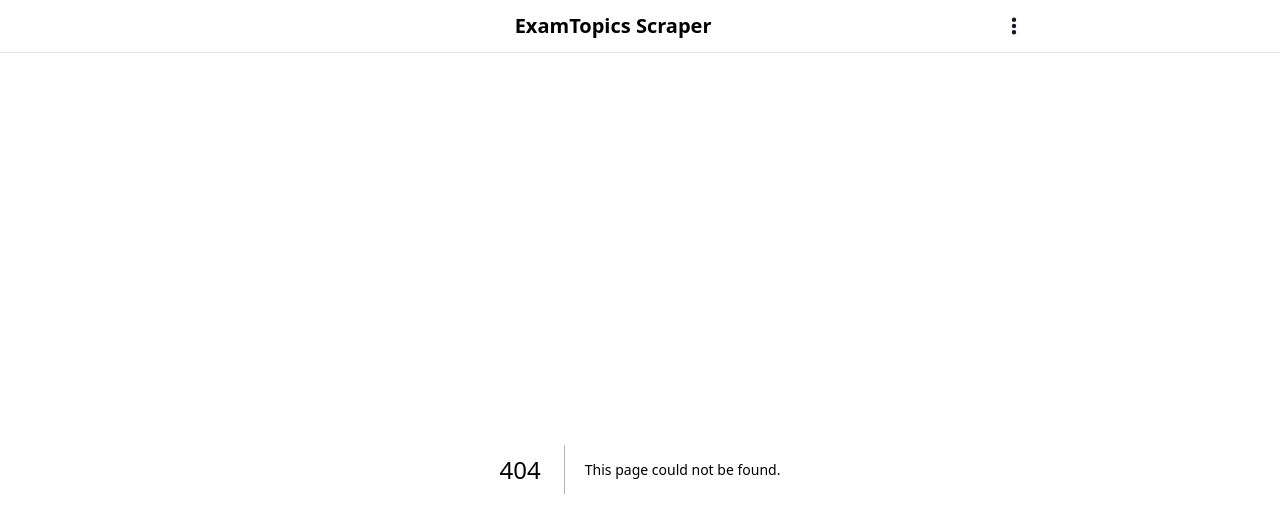
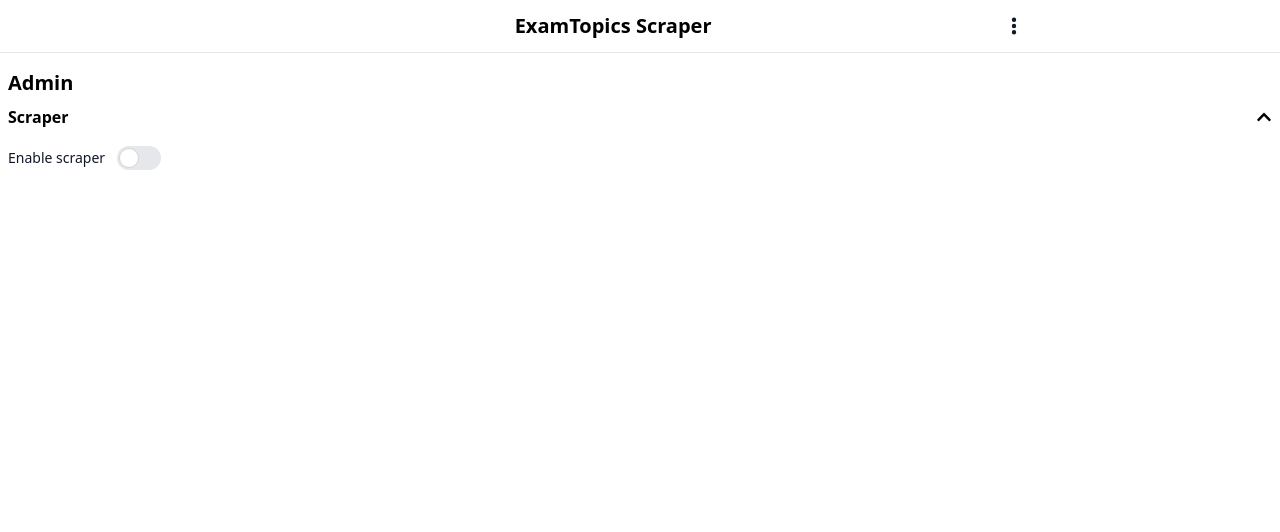
Before and after one commit to zqtay/examtopics-scraper, a Next.js app: page /admin in a window 1280 px wide. Before the commit this address had no page. Shown: the top 532 px of the page. Built offline with nearby package versions, Linux system fonts and the light colour scheme.

Commit message:
Add admin page for scraper

```diff
--- a/src/components/ui/accordion.tsx
+++ b/src/components/ui/accordion.tsx
@@ -1,4 +1,4 @@
-import { FC, ReactNode } from "react";
+import { FC, ReactNode, useEffect, useState } from "react";
 import { FaChevronDown, FaChevronUp } from "react-icons/fa";
 
 type AccordionProps = {
@@ -9,18 +9,29 @@
 };
 
 const Accordion: FC<AccordionProps> = ({ label, collapsed, children, toggle }) => {
+  const [isCollapsed, setIsCollapsed] = useState(collapsed ?? false);
+
+  const _toggler = () => {
+    setIsCollapsed(prev => !prev);
+  };
+
+  useEffect(() => {
+    // Overwrite internal state
+    setIsCollapsed(collapsed ?? false);
+  }, [collapsed])
+
   return <div>
     <div
       className="flex font-semibold mb-4 items-center cursor-pointer"
-      onClick={toggle}
+      onClick={toggle ?? _toggler}
     >
       {label}
-      {collapsed ?
+      {isCollapsed ?
         <FaChevronDown className="ml-auto" /> :
         <FaChevronUp className="ml-auto" />
       }
     </div>
-    {!collapsed && children}
+    {!isCollapsed && children}
   </div>;
 };
 
--- /dev/null
+++ b/src/components/ui/toggle.tsx
@@ -0,0 +1,17 @@
+import { ChangeEventHandler, FC } from "react";
+
+type ToggleProps = {
+  label?: string;
+  checked?: boolean;
+  onChange?: ChangeEventHandler<HTMLInputElement>;
+};
+
+const Toggle: FC<ToggleProps> = ({ label, checked, onChange }) => {
+  return <label className="inline-flex items-center cursor-pointer">
+    {label && <span className="me-3 text-sm font-medium text-gray-900 dark:text-gray-300">{label}</span>}
+    <input type="checkbox" value="" className="sr-only peer" onChange={onChange} checked={checked} />
+    <div className="relative w-11 h-6 bg-gray-200 peer-focus:outline-none peer-focus:ring-4 peer-focus:ring-blue-300 dark:peer-focus:ring-blue-800 rounded-full peer dark:bg-gray-700 peer-checked:after:translate-x-full rtl:peer-checked:after:-translate-x-full peer-checked:after:border-white after:content-[''] after:absolute after:top-[2px] after:start-[2px] after:bg-white after:border-gray-300 after:border after:rounded-full after:h-5 after:w-5 after:transition-all dark:border-gray-600 peer-checked:bg-blue-600"></div>
+  </label>
+};
+
+export default Toggle;
--- /dev/null
+++ b/src/lib/admin.ts
@@ -0,0 +1,3 @@
+export let scraperState = {
+  enabled: false,
+};
--- /dev/null
+++ b/src/pages/admin/index.tsx
@@ -0,0 +1,39 @@
+import Accordion from "@/components/ui/accordion";
+import Toggle from "@/components/ui/toggle";
+import { ChangeEvent, useEffect, useState } from "react";
+
+const Admin = () => {
+  const [scraper, setScraper] = useState<any>();
+
+  const handleChange = (e: ChangeEvent<HTMLInputElement>) => {
+    const updated = { ...scraper, enabled: e.target.checked };
+    // Update backend
+    fetch("/api/admin/scraper", {
+      method: "PUT",
+      headers: {
+        "Content-Type": "application/json"
+      },
+      body: JSON.stringify(updated)
+    });
+    setScraper(updated);
+  };
+
+  useEffect(() => {
+    fetch("/api/admin/scraper").then(res => res.json()).then(setScraper);
+  }, []);
+
+  return <div>
+    <div className="text-xl font-semibold mb-2">Admin</div>
+    <Accordion label={"Scraper"}>
+      <div className="w-full">
+        <Toggle
+          label={"Enable scraper"}
+          checked={scraper?.enabled}
+          onChange={handleChange}
+        />
+      </div>
+    </Accordion>
+  </div>;
+};
+
+export default Admin;
--- /dev/null
+++ b/src/pages/api/admin/scraper.ts
@@ -0,0 +1,38 @@
+import { scraperState } from "@/lib/admin";
+import type { NextApiRequest, NextApiResponse } from "next";
+import { ApiError } from "next/dist/server/api-utils";
+
+export default async function handler(req: NextApiRequest, res: NextApiResponse) {
+  try {
+    const method = req.method;
+    switch (method) {
+      case "GET":
+        return await handleGet(req, res);
+      case "PUT":
+        return await handlePut(req, res);
+      default:
+        res.setHeader("Allow", "GET, PUT");
+        throw new ApiError(405, `Method not allowed`);
+    }
+  }
+  catch (error) {
+    console.error(error);
+    if (error instanceof ApiError) {
+      return res.status(error.statusCode).json({ message: error.message });
+    }
+    return res.status(500).json({ message: "Internal server error" });
+  }
+}
+
+const handleGet = async (req: NextApiRequest, res: NextApiResponse) => {
+  return res.status(200).json(scraperState);
+};
+
+const handlePut = async (req: NextApiRequest, res: NextApiResponse) => {
+  const { enabled } = req.body;
+  if (typeof enabled !== "boolean") {
+    throw new ApiError(400, "Invalid request body");
+  }
+  scraperState.enabled = enabled;
+  return res.status(200).json(scraperState);
+};
```
